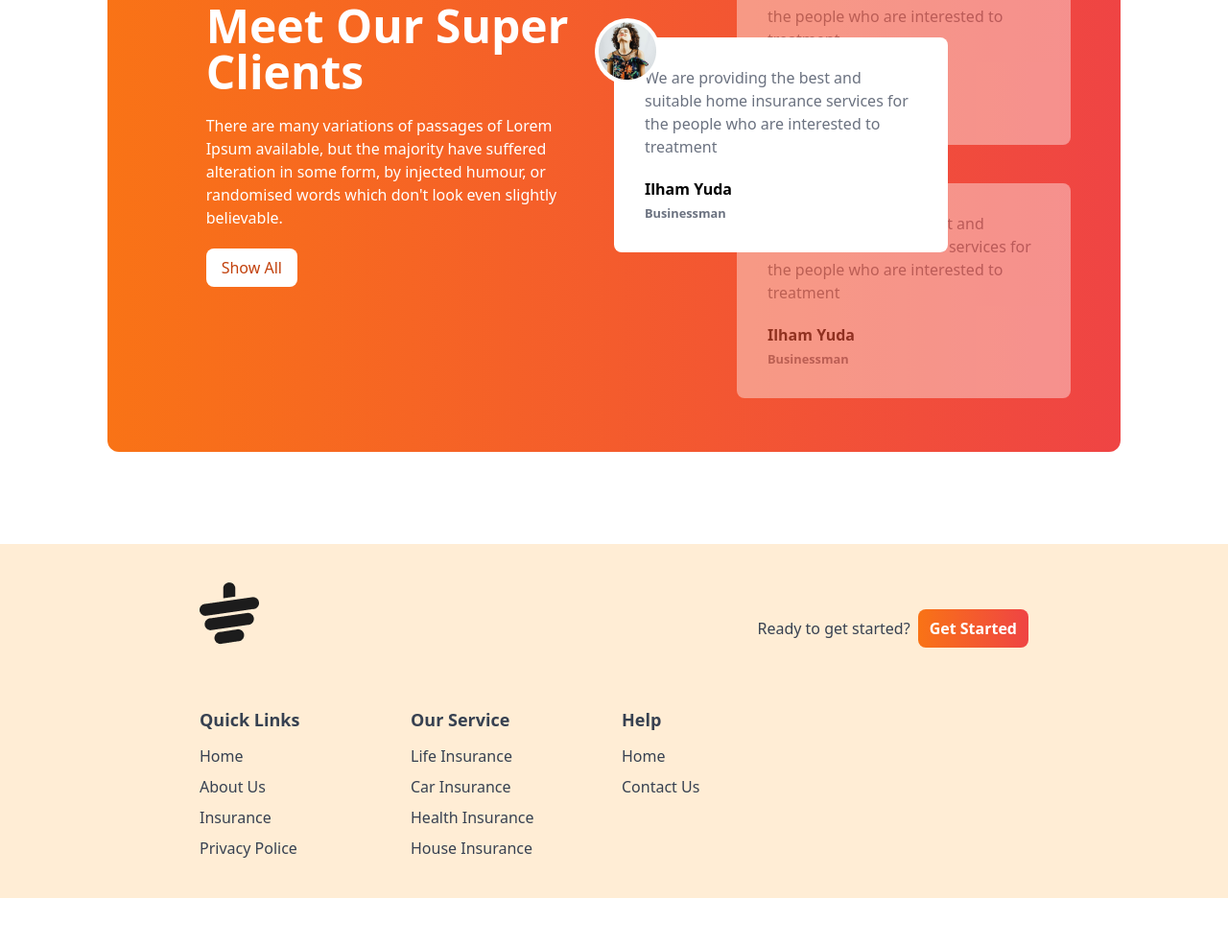
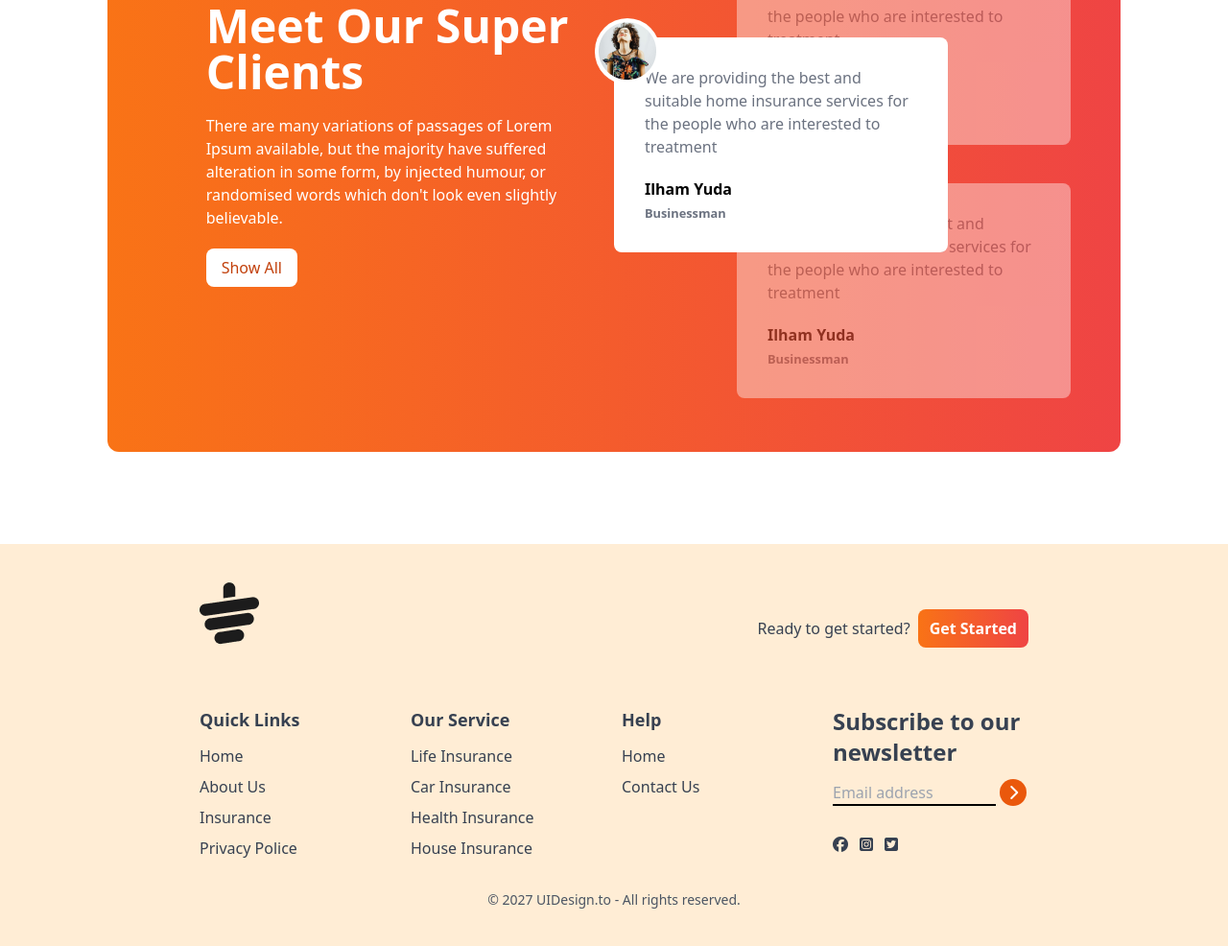
Before and after one commit to tonmoyaas/tea-house-website, a plain HTML site: page index.html in a window 1280 px wide. Shown: the part 1968-2954 px from the top of the page at 96% size. Before the commit the page ends 2904 px from the top, so only its background shows below. Drawn offline with nearby package versions, Linux system fonts and the light colour scheme.

Commit message:
Footer secton Done

```diff
--- a/index.html
+++ b/index.html
@@ -232,6 +232,23 @@
                     </ul>
                  </div>
                  <!-- fourth column -->
+                  <div>
+                    <h3 class="font-semibold text-2xl mb-3">Subscribe to our <br> newsletter</h3>
+                    <div class="flex flex-col space-y-2">
+                        <div>
+                            <input placeholder="Email address" type="text" class="bg-transparent border-b-2 border-black w-4/6 md:w-5/6">
+                        <i class="fa-solid fa-chevron-right w-7 h-7 bg-orange-600 inline-flex rounded-full text-white justify-center items-center"></i>
+                        <div class="flex gap-3 w-2/5 mb-2 mt-8">
+                            <i class="fa-brands fa-facebook"></i>
+                            <i class="fa-brands fa-square-instagram"></i>
+                            <i class="fa-brands fa-square-twitter"></i>
+                        </div>
+                        </div>
+                    </div>
+                  </div>
+             </div>
+             <div class="text-center pt-4 mt-4">
+                <p class="text-sm text-gray-600">© 2027 UIDesign.to - All rights reserved. </p>
              </div>
         </div>
     </footer>
```
